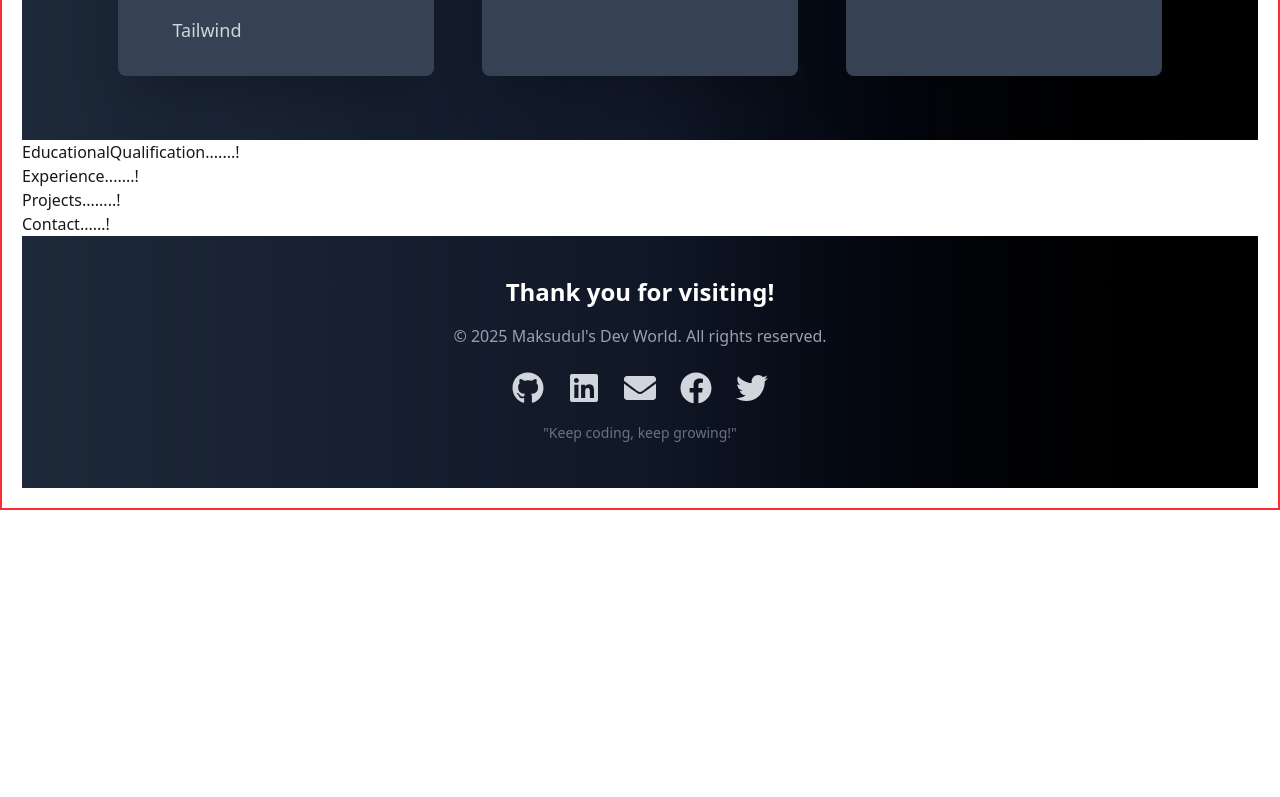
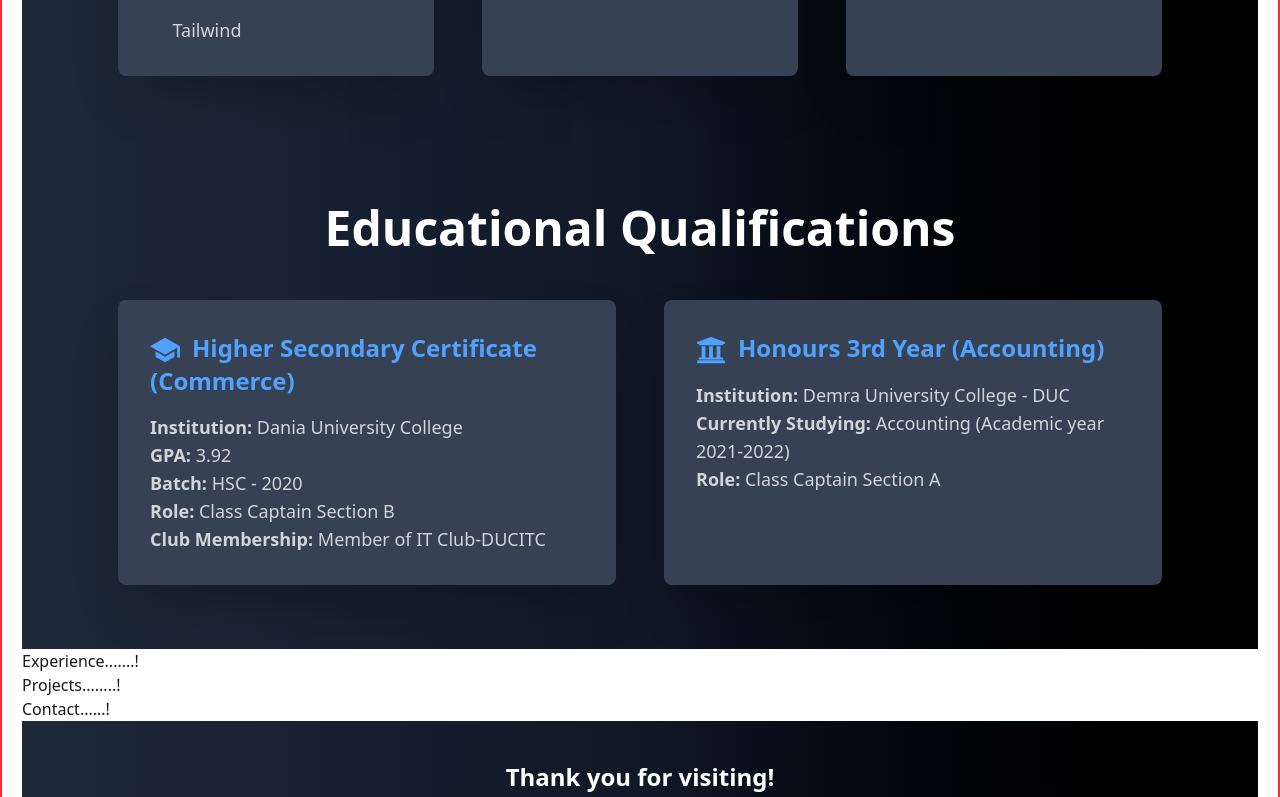
Before and after one commit to smmaksudulhaque2000/Portfolio, a React (Vite) app: page / in a window 1280 px wide. Shown: the part 2000-2797 px from the top of the page. Before the commit the page ends 2510 px from the top, so only its background shows below. Built offline with nearby package versions, Linux system fonts and the light colour scheme.

Commit message:
Added EducationalQualification Section

```diff
--- a/src/Components/EducationalQualification/EducationalQualification.jsx
+++ b/src/Components/EducationalQualification/EducationalQualification.jsx
@@ -1,11 +1,72 @@
-
+import { motion } from 'framer-motion';
+import { FaUniversity } from 'react-icons/fa';
+import { IoSchoolSharp } from 'react-icons/io5';
 
 const EducationalQualification = () => {
-    return (
-        <div id="education">
-            <h3>EducationalQualification.......!</h3>
-        </div>
-    );
+  return (
+    <div id="education" className="py-16 px-8 md:px-24 bg-gradient-to-r from-gray-800 via-gray-900 to-black text-white">
+      <motion.h3
+        className="text-4xl md:text-5xl font-bold text-center mb-12"
+        initial={{ opacity: 0, y: -50 }}
+        animate={{ opacity: 1, y: 0 }}
+        transition={{ duration: 1 }}
+      >
+        Educational Qualifications
+      </motion.h3>
+
+      <div className="grid md:grid-cols-2 gap-12">
+        {/* Higher Secondary Certificate */}
+        <motion.div
+          className="bg-gray-700 p-8 rounded-lg shadow-2xl hover:shadow-3xl transition-all duration-300"
+          initial={{ opacity: 0, y: 50 }}
+          animate={{ opacity: 1, y: 0 }}
+          transition={{ duration: 1 }}
+        >
+          <h4 className="text-2xl font-semibold text-blue-400 mb-4">
+            <IoSchoolSharp className="inline-block mr-3 text-3xl" />
+            Higher Secondary Certificate (Commerce)
+          </h4>
+          <p className="text-lg text-gray-300">
+            <strong>Institution:</strong> Dania University College
+          </p>
+          <p className="text-lg text-gray-300">
+            <strong>GPA:</strong> 3.92
+          </p>
+          <p className="text-lg text-gray-300">
+            <strong>Batch:</strong> HSC - 2020
+          </p>
+          <p className="text-lg text-gray-300">
+            <strong>Role:</strong> Class Captain Section B
+          </p>
+          <p className="text-lg text-gray-300">
+            <strong>Club Membership:</strong> Member of IT Club-DUCITC
+          </p>
+        </motion.div>
+
+        {/* Honours 3rd Year */}
+        <motion.div
+          className="bg-gray-700 p-8 rounded-lg shadow-2xl hover:shadow-3xl transition-all duration-300"
+          initial={{ opacity: 0, y: 50 }}
+          animate={{ opacity: 1, y: 0 }}
+          transition={{ duration: 1, delay: 0.2 }}
+        >
+          <h4 className="text-2xl font-semibold text-blue-400 mb-4">
+            <FaUniversity className="inline-block mr-3 text-3xl" />
+            Honours 3rd Year (Accounting)
+          </h4>
+          <p className="text-lg text-gray-300">
+            <strong>Institution:</strong> Demra University College - DUC
+          </p>
+          <p className="text-lg text-gray-300">
+            <strong>Currently Studying:</strong> Accounting (Academic year 2021-2022)
+          </p>
+          <p className="text-lg text-gray-300">
+            <strong>Role:</strong> Class Captain Section A
+          </p>
+        </motion.div>
+      </div>
+    </div>
+  );
 };
 
 export default EducationalQualification;
```
